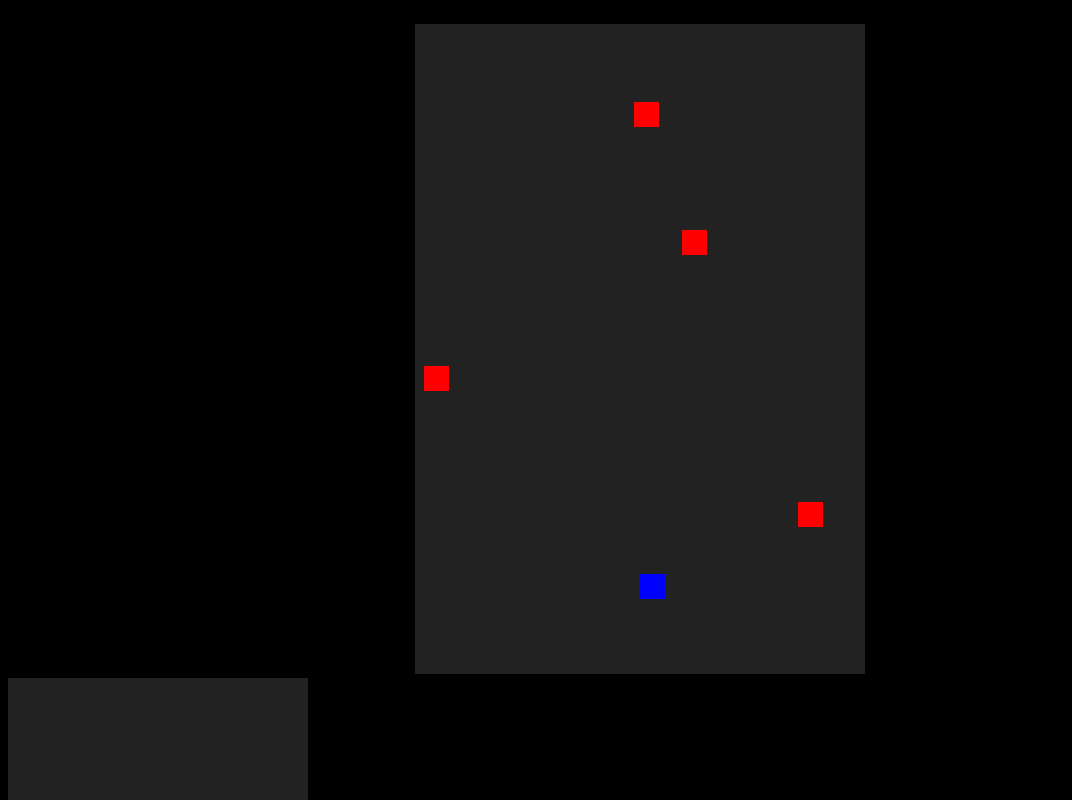
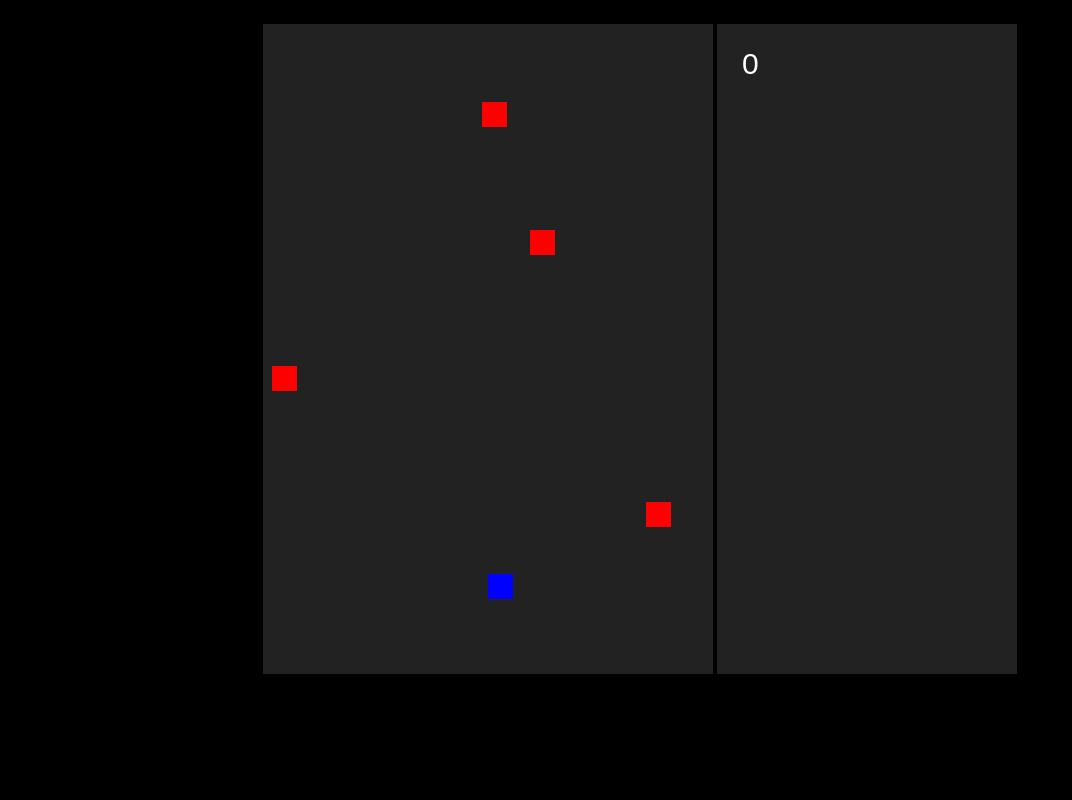
Before and after one commit to nneofotistos/shmup-game, a plain HTML site: page index.html in a window 1280 px wide. Shown: the top 800 px of the page, without its empty margins (0-1072 px from the left). Drawn offline with Linux system fonts and the light colour scheme.

Commit message:
score display

```diff
--- a/js/inv.js
+++ b/js/inv.js
@@ -1,5 +1,11 @@
 // SIDEBAR CANVAS
 let inv = document.getElementById('sidebar');
-
+let ictx = inv.getContext('2d');
 inv.setAttribute('height', getComputedStyle(inv)["height"]);
 inv.setAttribute('width', getComputedStyle(inv)["width"]);
+
+let score = 0;
+
+ictx.font = "30px arial";
+ictx.fillStyle = 'white';
+ictx.fillText(score, 25, 50);
--- a/js/main.js
+++ b/js/main.js
@@ -19,7 +19,6 @@ class Rectangle {
             ctx.fillStyle = this.color
             ctx.fillRect(this.x, this.y, this.height, this.width)
         }
-
     }
 }
 
@@ -139,7 +138,3 @@ function addEnemy()
 	enemies.push(e);
 
 }
-
-
-
-// SIDEBAR CANVAS
--- a/style.css
+++ b/style.css
@@ -18,7 +18,6 @@ body {
 }
 
 #sidebar {
-    display: flex;
     justify-content: center;
     align-items: center;
     background-color: #222;
```
